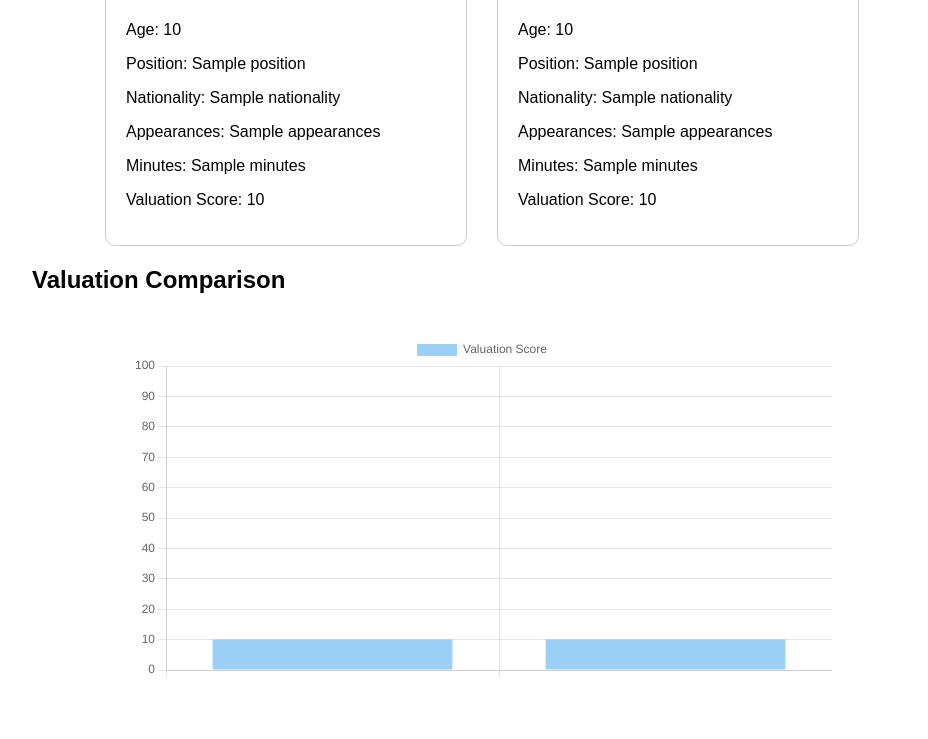
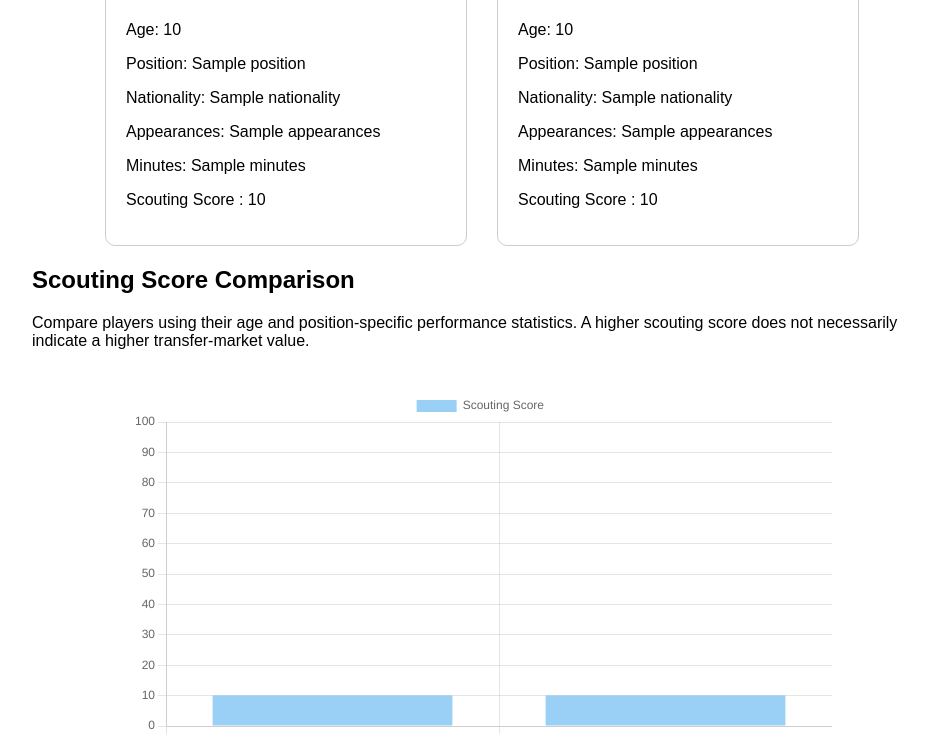
Before and after one commit to paulwodi06-ui/football-scouting-platform, a Flask app: template templates/compare.html in a window 1280 px wide. Shown: the part 312-1051 px from the top of the page, without its empty margins (158-1086 px from the left). Before the commit the page ends 990 px from the top, so only its background shows below. Run offline with Flask 3, Linux system fonts and the light colour scheme; the template is opened without the code that fills it: most values are stand-ins (such as "Sample title", 1, 10 or a date in 2020).

Commit message:
Improve documentation and add application screenshots

```diff
--- a/templates/compare.html
+++ b/templates/compare.html
@@ -79,7 +79,7 @@
             <p>Minutes: {{ player1.minutes }}</p>
 
             <p>
-                Valuation Score:
+                Scouting Score :
 
                 {% if player1.valuation_score > player2.valuation_score %}
                 <strong>
@@ -125,7 +125,7 @@
             <p>Minutes: {{ player2.minutes }}</p>
 
             <p>
-                Valuation Score:
+                Scouting Score :
 
                 {% if player2.valuation_score > player1.valuation_score %}
                 <strong>
@@ -162,7 +162,13 @@
 
 
     <!-- CHART -->
-    <h2>Valuation Comparison</h2>
+    <h2>Scouting Score Comparison</h2>
+
+    <p>
+        Compare players using their age and position-specific
+        performance statistics. A higher scouting score does
+        not necessarily indicate a higher transfer-market value.
+    </p>
 
     <div class="chart-container">
         <canvas id="valuationChart"></canvas>
@@ -181,7 +187,7 @@
                 ],
 
             datasets: [{
-                label: "Valuation Score",
+                label: "Scouting Score ",
 
                 data: [
                     {{ player1.valuation_score }},
```
Also changed, not shown: templates/player.html (+7 -1 lines), templates/watchlist.html (+6 -2 lines), README.md.
